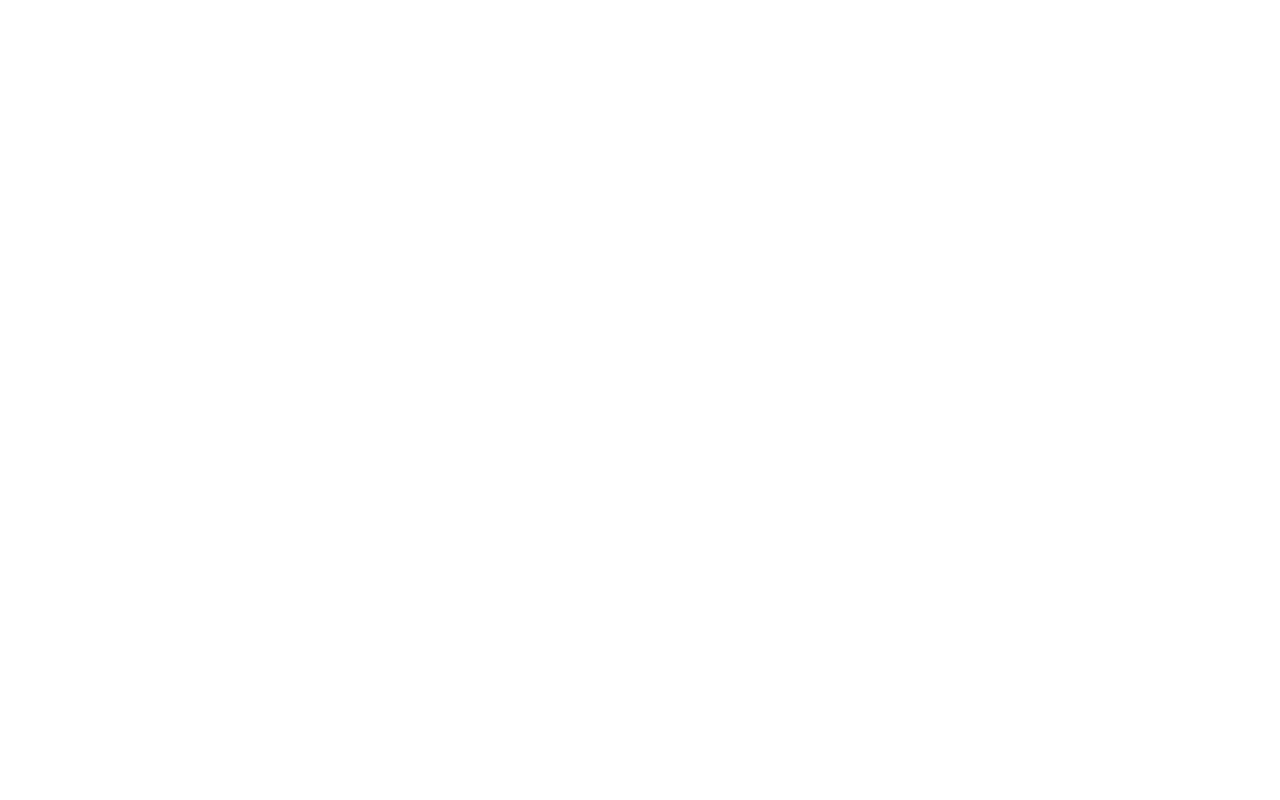
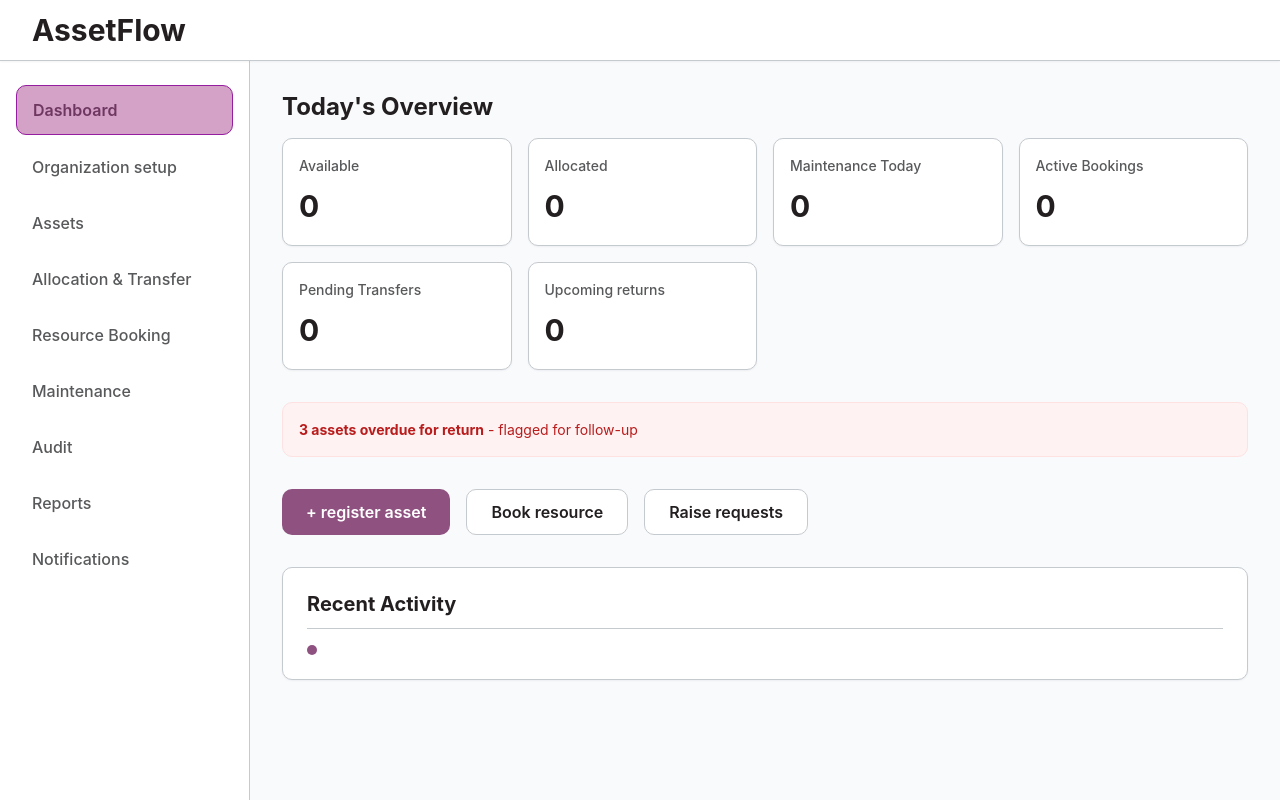
Before and after one commit to coffeethecoder/Odoo-Hackathon, a plain HTML site: page client/pages/dashboard/dashboard.html in a window 1280 px wide. Drawn offline with Linux system fonts and the light colour scheme.

Commit message:
Created Dashboard

```diff
--- a/client/pages/dashboard/dashboard.css
+++ b/client/pages/dashboard/dashboard.css
@@ -0,0 +1,242 @@
+@import '../../design-tokens.css';
+
+* {
+    box-sizing: border-box;
+    margin: 0;
+    padding: 0;
+  }
+
+  body {
+    font-family: var(--font-body);
+    background-color: var(--color-background);
+    color: var(--color-text-primary);
+    line-height: 1.5;
+  }
+
+  h1, h2, h3, h4 {
+    font-family: var(--font-headings);
+    font-weight: var(--fw-bold);
+    color: var(--color-text-primary);
+  }
+
+  h1 { font-size: var(--fs-2xl); }
+  h2 { font-size: var(--fs-xl); margin-bottom: var(--space-md); }
+
+  /* Layout */
+  .app-container {
+    display: flex;
+    flex-direction: column;
+    height: 100vh;
+  }
+
+  /* Top Header */
+  .top-header {
+    display: flex;
+    justify-content: space-between;
+    align-items: center;
+    padding: var(--space-sm) var(--space-xl);
+    background-color: var(--color-surface);
+    border-bottom: 1px solid var(--color-border);
+    box-shadow: var(--shadow-sm);
+    z-index: 10;
+  }
+
+  .avatar {
+    background-color: var(--color-primary-soft);
+    color: var(--color-primary-active);
+    font-weight: var(--fw-bold);
+    width: 40px;
+    height: 40px;
+    border-radius: var(--radius-full);
+    display: flex;
+    align-items: center;
+    justify-content: center;
+  }
+
+  .layout-wrapper {
+    display: flex;
+    flex: 1;
+    overflow: hidden;
+  }
+
+  /* Sidebar */
+  .sidebar {
+    width: 250px;
+    background-color: var(--color-surface);
+    border-right: 1px solid var(--color-border);
+    padding: var(--space-lg) var(--space-md);
+    overflow-y: auto;
+  }
+
+  .nav-list {
+    list-style: none;
+    display: flex;
+    flex-direction: column;
+    gap: var(--space-xs);
+  }
+
+  .nav-item a {
+    display: block;
+    text-decoration: none;
+    color: var(--color-text-secondary);
+    padding: var(--space-sm) var(--space-md);
+    border-radius: var(--radius-md);
+    font-weight: var(--fw-medium);
+    transition: all 0.2s ease;
+  }
+
+  .nav-item a:hover {
+    background-color: var(--color-surface-hover);
+    color: var(--color-text-primary);
+  }
+
+  .nav-item.active a {
+    background-color: var(--color-primary-soft);
+    color: var(--color-primary-active);
+    font-weight: var(--fw-semibold);
+    border: 1px solid var(--color-primary-soft-border);
+  }
+
+  /* Main Content */
+  .main-content {
+    flex: 1;
+    padding: var(--space-xl);
+    overflow-y: auto;
+  }
+
+  /* KPI Grid */
+  .kpi-grid {
+    display: grid;
+    grid-template-columns: repeat(auto-fill, minmax(200px, 1fr));
+    gap: var(--space-md);
+    margin-bottom: var(--space-xl);
+  }
+
+  .kpi-card {
+    background-color: var(--color-surface);
+    border: 1px solid var(--color-border);
+    border-radius: var(--radius-md);
+    padding: var(--space-md);
+    display: flex;
+    flex-direction: column;
+    box-shadow: var(--shadow-sm);
+    transition: transform 0.2s ease, box-shadow 0.2s ease;
+  }
+
+  .kpi-card:hover {
+    transform: translateY(-2px);
+    box-shadow: var(--shadow-md);
+  }
+
+  .kpi-label {
+    font-size: var(--fs-sm);
+    color: var(--color-text-secondary);
+    margin-bottom: var(--space-xs);
+    font-weight: var(--fw-medium);
+  }
+
+  .kpi-value {
+    font-size: var(--fs-2xl);
+    font-family: var(--font-headings);
+    font-weight: var(--fw-bold);
+    color: var(--color-text-primary);
+  }
+
+  /* Alert Banner */
+  .alert-banner {
+    border-radius: var(--radius-md);
+    padding: var(--space-md);
+    margin-bottom: var(--space-xl);
+    display: flex;
+    align-items: center;
+  }
+
+  .alert-banner.error {
+    background-color: var(--color-error-soft);
+    border: 1px solid var(--color-error-border);
+    color: var(--color-error-text);
+  }
+
+  /* Action Buttons */
+  .action-buttons {
+    display: flex;
+    gap: var(--space-md);
+    margin-bottom: var(--space-xl);
+    flex-wrap: wrap;
+  }
+
+  .btn {
+    padding: var(--space-sm) var(--space-lg);
+    font-family: var(--font-body);
+    font-weight: var(--fw-semibold);
+    font-size: var(--fs-base);
+    border-radius: var(--radius-md);
+    cursor: pointer;
+    transition: all 0.2s ease;
+    border: none;
+  }
+
+  .btn-primary {
+    background-color: var(--color-primary);
+    color: var(--color-text-on-primary);
+  }
+
+  .btn-primary:hover {
+    background-color: var(--color-primary-hover);
+  }
+
+  .btn-secondary {
+    background-color: var(--color-surface);
+    color: var(--color-text-primary);
+    border: 1px solid var(--color-border);
+  }
+
+  .btn-secondary:hover {
+    background-color: var(--color-surface-hover);
+    border-color: var(--color-primary);
+  }
+
+  /* Recent Activity */
+  .recent-activity {
+    background-color: var(--color-surface);
+    border: 1px solid var(--color-border);
+    border-radius: var(--radius-md);
+    padding: var(--space-lg);
+    box-shadow: var(--shadow-sm);
+  }
+
+  .recent-activity h2 {
+    font-size: var(--fs-lg);
+    margin-bottom: var(--space-md);
+    border-bottom: 1px solid var(--color-border);
+    padding-bottom: var(--space-sm);
+  }
+
+  .activity-list {
+    list-style: none;
+    display: flex;
+    flex-direction: column;
+    gap: var(--space-md);
+  }
+
+  .activity-item {
+    display: flex;
+    align-items: center;
+    gap: var(--space-sm);
+  }
+
+  .activity-item p {
+    font-size: var(--fs-sm);
+    color: var(--color-text-secondary);
+  }
+
+  .activity-indicator {
+    width: 10px;
+    height: 10px;
+    border-radius: var(--radius-full);
+    background-color: var(--color-primary);
+  }
+
+  .activity-indicator.resolved {
+    background-color: var(--color-success);
+  }
--- a/client/pages/dashboard/dashboard.html
+++ b/client/pages/dashboard/dashboard.html
@@ -0,0 +1,90 @@
+<!DOCTYPE html>
+<html lang="en">
+<head>
+  <meta charset="UTF-8">
+  <meta name="viewport" content="width=device-width, initial-scale=1.0">
+  <title>AssetFlow - Dashboard</title>
+  <link rel="stylesheet" href="dashboard.css">
+</head>
+<body>
+  <div class="app-container">
+    <header class="top-header">
+      <div class="logo">
+        <h1>AssetFlow</h1>
+      </div>
+    </header>
+
+    <div class="layout-wrapper">
+
+      <nav class="sidebar">
+        <ul class="nav-list" id="nav-list">
+          <li class="nav-item active"><a href="dashboard.html">Dashboard</a></li>
+          <li class="nav-item"><a href="#">Organization setup</a></li>
+          <li class="nav-item"><a href="#">Assets</a></li>
+          <li class="nav-item"><a href="#">Allocation & Transfer</a></li>
+          <li class="nav-item"><a href="#">Resource Booking</a></li>
+          <li class="nav-item"><a href="#">Maintenance</a></li>
+          <li class="nav-item"><a href="#">Audit</a></li>
+          <li class="nav-item"><a href="#">Reports</a></li>
+          <li class="nav-item"><a href="#">Notifications</a></li>
+        </ul>
+      </nav>
+
+      <main class="main-content">
+        <section class="section-header">
+          <h2>Today's Overview</h2>
+        </section>
+
+        <div class="kpi-grid">
+          <div class="kpi-card">
+            <span class="kpi-label">Available</span>
+            <span class="kpi-value" id="available">0</span>
+          </div>
+          <div class="kpi-card">
+            <span class="kpi-label">Allocated</span>
+            <span class="kpi-value" id="allocated">0</span>
+          </div>
+          <div class="kpi-card">
+            <span class="kpi-label">Maintenance Today</span>
+            <span class="kpi-value" id="maintainance">0</span>
+          </div>
+          <div class="kpi-card">
+            <span class="kpi-label">Active Bookings</span>
+            <span class="kpi-value" id="active-bookings">0</span>
+          </div>
+          <div class="kpi-card">
+            <span class="kpi-label">Pending Transfers</span>
+            <span class="kpi-value" id="pending-transfers">0</span>
+          </div>
+          <div class="kpi-card">
+            <span class="kpi-label">Upcoming returns</span>
+            <span class="kpi-value" id="upcoming-returns">0</span>
+          </div>
+        </div>
+
+        <div class="alert-banner error">
+          <div class="alert-content">
+            <p><strong>3 assets overdue for return</strong> - flagged for follow-up</p>
+          </div>
+        </div>
+
+        <div class="action-buttons">
+          <button class="btn btn-primary" onclick="alert('Registering asset...')">+ register asset</button>
+          <button class="btn btn-secondary" onclick="alert('Opening resource booking...')">Book resource</button>
+          <button class="btn btn-secondary" onclick="alert('Raising maintenance request...')">Raise requests</button>
+        </div>
+
+        <section class="recent-activity">
+          <h2>Recent Activity</h2>
+          <ul class="activity-list">
+            <li class="activity-item">
+              <div class="activity-indicator"></div>
+              <p></p>
+            </li>
+        </section>
+      </main>
+    </div>
+  </div>
+  <script src="dashboard.js"></script>
+</body>
+</html>
--- /dev/null
+++ b/client/pages/dashboard/dashboard.js
@@ -0,0 +1,11 @@
+document.addEventListener('DOMContentLoaded', () => {
+    const navItems = document.querySelectorAll('.nav-item');
+
+    navItems.forEach(item => {
+      item.addEventListener('click', function(e) {
+        e.preventDefault();
+        navItems.forEach(nav => nav.classList.remove('active'));
+        this.classList.add('active');
+      });
+    });
+  });
```
Also changed, not shown: client/pages/auth/login.html (+2 -2 lines).
